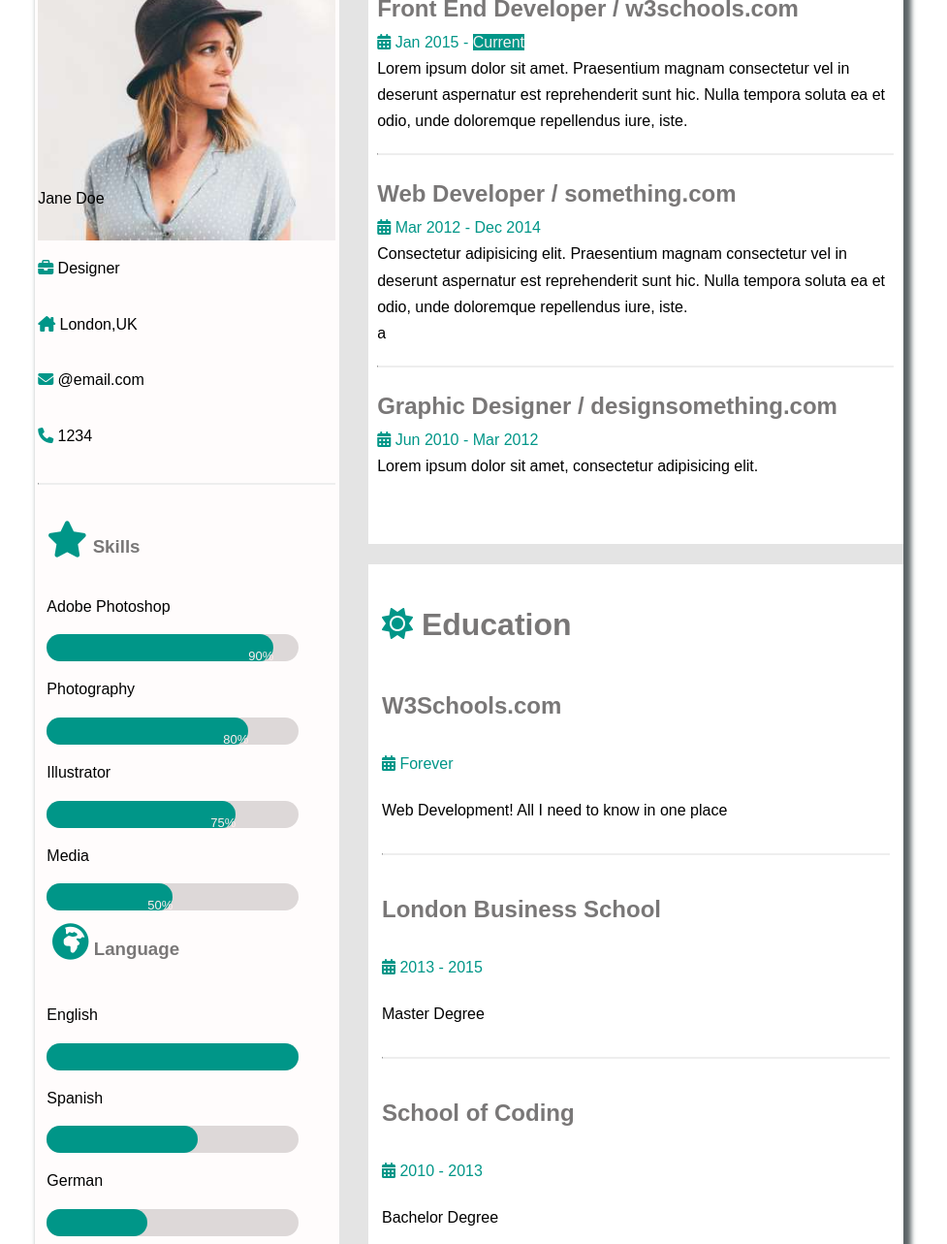
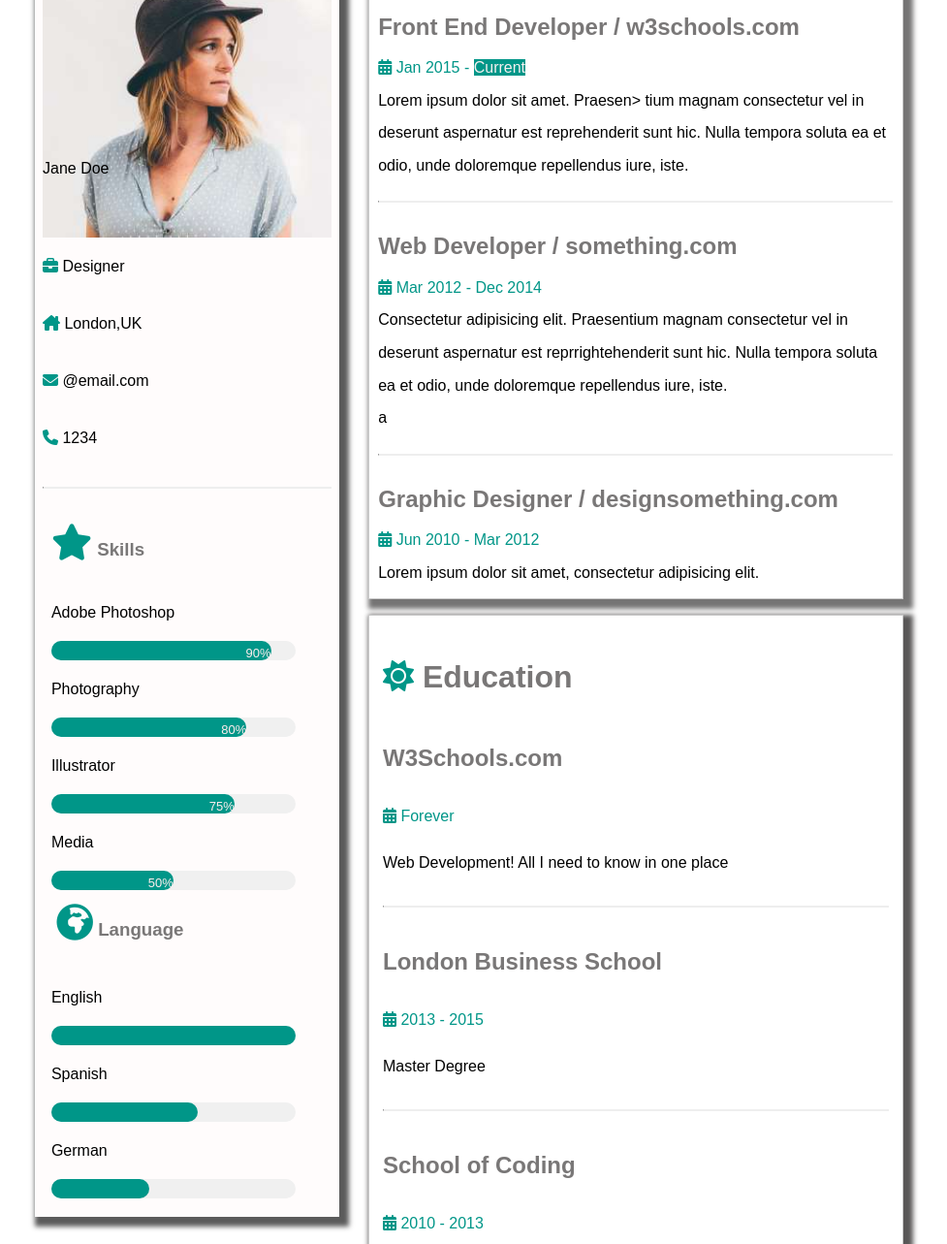
Before and after one commit to MALWICK/Cv-page-html-page, a plain HTML site: page index.html in a window 1280 px wide. Shown: the part 88-1371 px from the top of the page at 97% size, without its empty margins (156-1133 px from the left). Drawn offline with Linux system fonts and the light colour scheme.

Commit message:
clone the original folder

```diff
--- a/assets/styles/styles.css
+++ b/assets/styles/styles.css
@@ -23,10 +23,7 @@ main {
   display: grid;
   column-gap: 30px;
   justify-content: center;
-  box-shadow: 5px 5px 5px 3px #5d6568;
   filter: drop-shadow(5px 5px 5px 5px #5d6568);
-  background-color: #e4e4e4;
-  min-height: 90rem;
 }
 
 .jane {
@@ -43,14 +40,17 @@ main {
 .doe {
   position: absolute;
   left: 3;
-  top: 33%;
+  top: 29%;
 }
 
 .left {
   background-color: #fffcfc;
-  height: 98%;
-  padding: 1%;
-  line-height: 3.6;
+  height: fit-content;
+  padding: 0 8px;
+  line-height: 3.7;
+  border: 10px black;
+  box-shadow: 5px 5px 5px 5px rgb(91, 91, 91);
+  filter: drop-shadow(5px 5px 5px 5px #5d6568);
 }
 
 .personal {
@@ -58,11 +58,12 @@ main {
 }
 
 .cont {
-  background-color: #ddd8d8;
+  background-color: #f0f0f0;
   width: 90%;
   border-radius: 15px;
-  height: 28px;
+  height: 20px;
   font-size: small;
+  line-height: 2;
 }
 
 .lenght {
@@ -118,23 +119,25 @@ span {
 }
 
 .right {
-  display: grid;
-  height: 100%;
-  line-height: 3;
-  margin-bottom: 10%;
+  margin-bottom: 4%;
 }
 
 .educa {
+  margin-top: 3%;
   padding: 0.9rem;
-  background-color: #fff;
+  border: 1px solid #cacaca;
+  box-shadow: 5px 5px 5px 5px #595757;
+  filter: drop-shadow(5px 5px 5px 5px #5d6568);
   line-height: 3;
 }
 
 .work-exp {
-  background-color: #fff;
   padding: 0.6rem;
-  line-height: 1.7;
-  margin-bottom: 1.3rem;
+  line-height: 2.1;
+  border: 1px solid #cacaca;
+  background-color: white;
+  box-shadow: 5px 5px 5px 5px rgb(117, 116, 116);
+  filter: drop-shadow(5px 5px 5px 5px #5d6568);
 }
 
 i {
@@ -165,14 +168,14 @@ hr {
   background-color: #009688;
   padding: 2%;
   position: sticky;
-  height: fit-content;
 }
 
 a {
   color: white;
 }
 
-.end i {
+.end,
+.fa-brands {
   color: white;
 }
 
@@ -186,23 +189,23 @@ h3 {
   padding: 2%;
 }
 
-@media (max-width: 320px) {
+@media (max-width: 601px) {
   main {
     display: grid;
-    grid-template-columns: auto;
-  }
-
-  body {
-    display: grid;
-    grid-template-columns: auto;
-  }
-
-  .right {
-    height: auto;
+    grid-template-columns: 70vw;
+    width: 33.33%;
   }
 
   .left {
-    height: 157vh;
     margin-bottom: 10%;
   }
+
+  .educa {
+    margin-bottom: 3%;
+    line-height: 2.3;
+  }
+
+  .work-exp {
+    line-height: 1.9;
+  }
 }
--- a/index.html
+++ b/index.html
@@ -87,7 +87,7 @@
           </p>
 
           <p>
-            Lorem ipsum dolor sit amet. Praesentium magnam consectetur vel in
+            Lorem ipsum dolor sit amet. Praesen> tium magnam consectetur vel in
             deserunt aspernatur est reprehenderit sunt hic. Nulla tempora soluta
             ea et odio, unde doloremque repellendus iure, iste.
           </p>
@@ -101,8 +101,8 @@
 
           <p>
             Consectetur adipisicing elit. Praesentium magnam consectetur vel in
-            deserunt aspernatur est reprehenderit sunt hic. Nulla tempora soluta
-            ea et odio, unde doloremque repellendus iure, iste.
+            deserunt aspernatur est reprrightehenderit sunt hic. Nulla tempora
+            soluta ea et odio, unde doloremque repellendus iure, iste.
           </p>
           a
           <hr />
@@ -114,7 +114,6 @@
 
           <p>Lorem ipsum dolor sit amet, consectetur adipisicing elit.</p>
         </div>
-
         <div class="educa">
           <h1><i class="fa-solid fa-sun fa-1x"></i> Education</h1>
 
```
